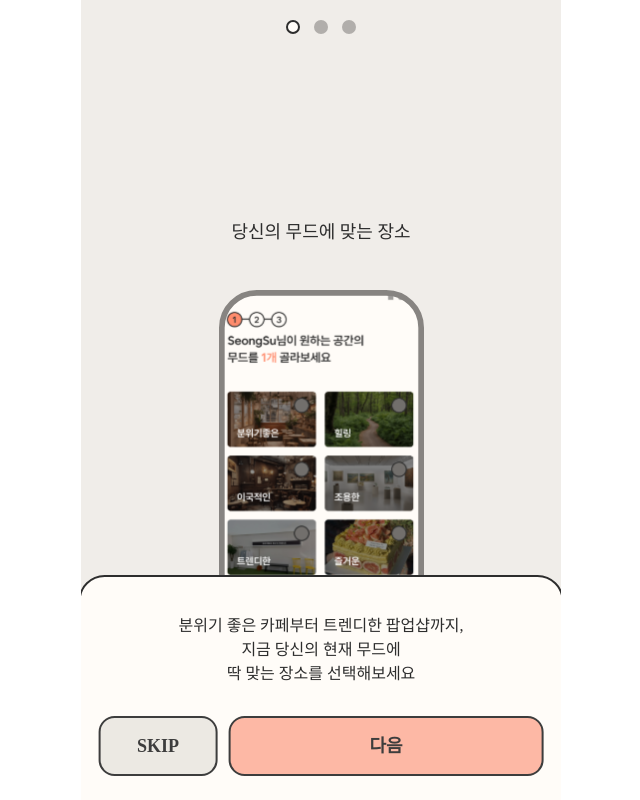
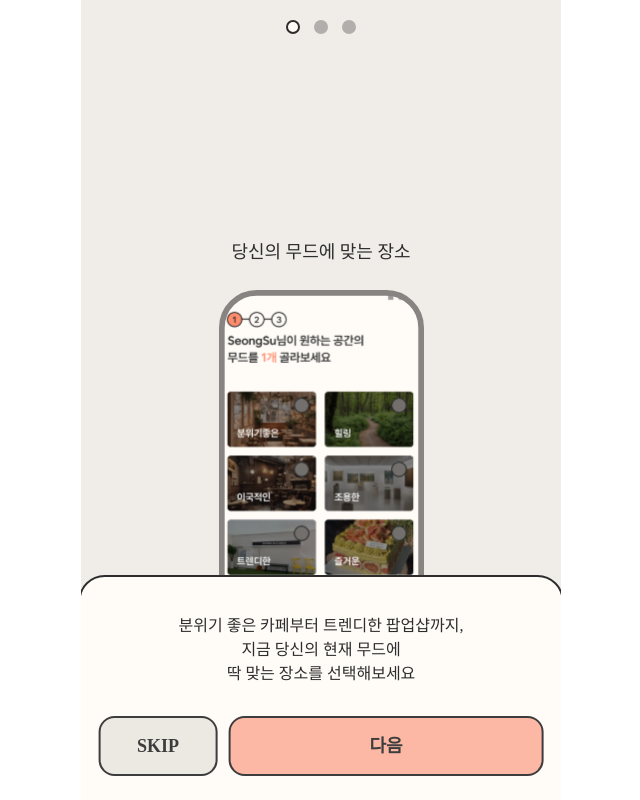
Before and after one commit to pminsun/TimeCrunch, a Next.js app: page / in a window 1280 px wide. Shown: the whole page, without its empty margins (319-959 px from the left). Built offline with nearby package versions, Linux system fonts and the light colour scheme; a web font is replaced by a local one.

Commit message:
Design : 온보디 멘트 위치 변경

```diff
--- a/src/styles/globals.css
+++ b/src/styles/globals.css
@@ -112,7 +112,7 @@ input {
       }
 
       > div {
-        @apply mt-[44px] w-[205px] h-[344px];
+        @apply mt-[5%] w-[205px] h-[344px];
       }
     }
 
--- a/src/utils/config.ts
+++ b/src/utils/config.ts
@@ -3,7 +3,7 @@ export function cls(...classnames: any[]) {
 }
 
 export const changeMoodName = (text: string) => {
-  if (text === '분위기 좋은') {
+  if (text === '분위기좋은') {
     return 'good';
   }
   if (text === '조용한') {
```
